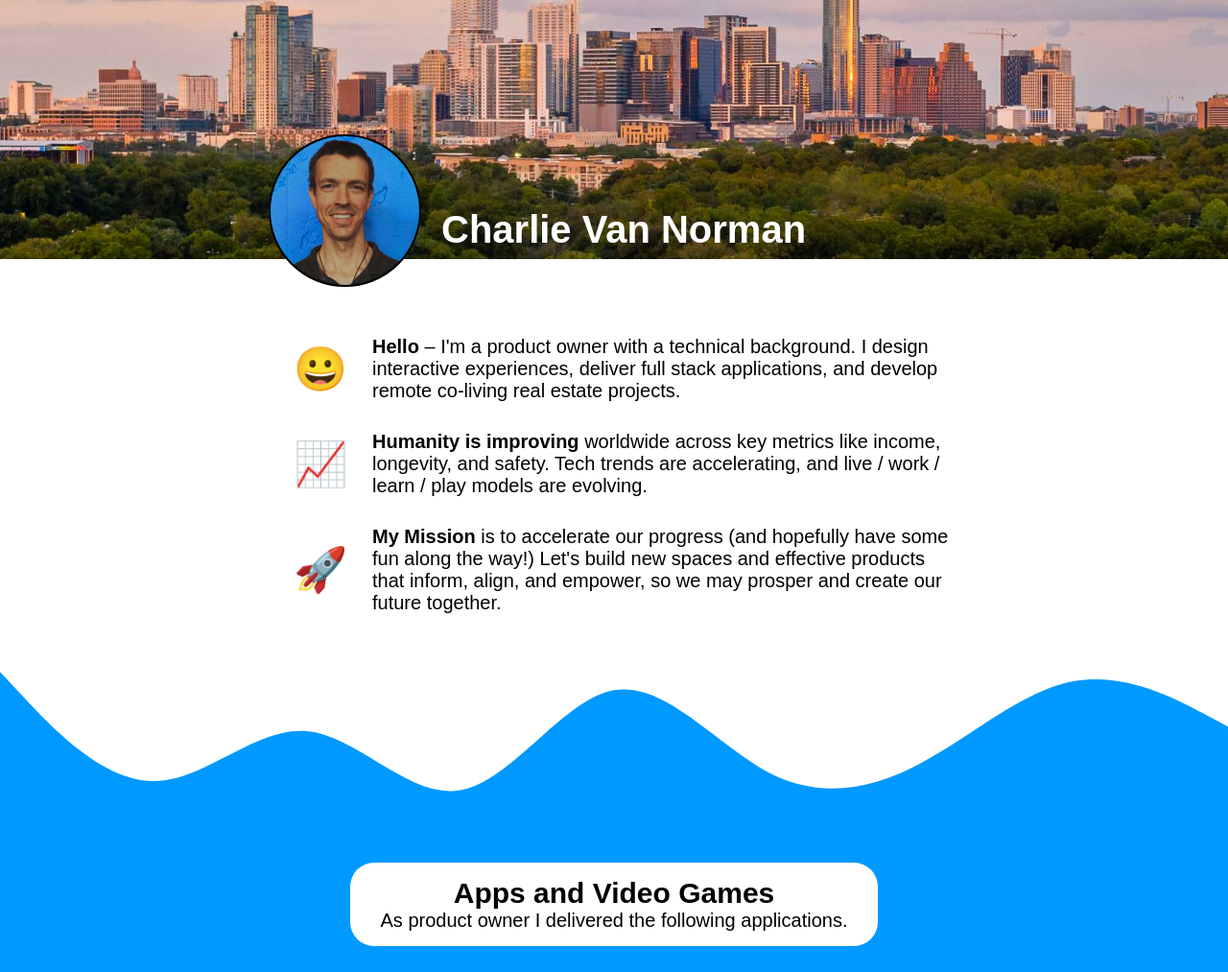
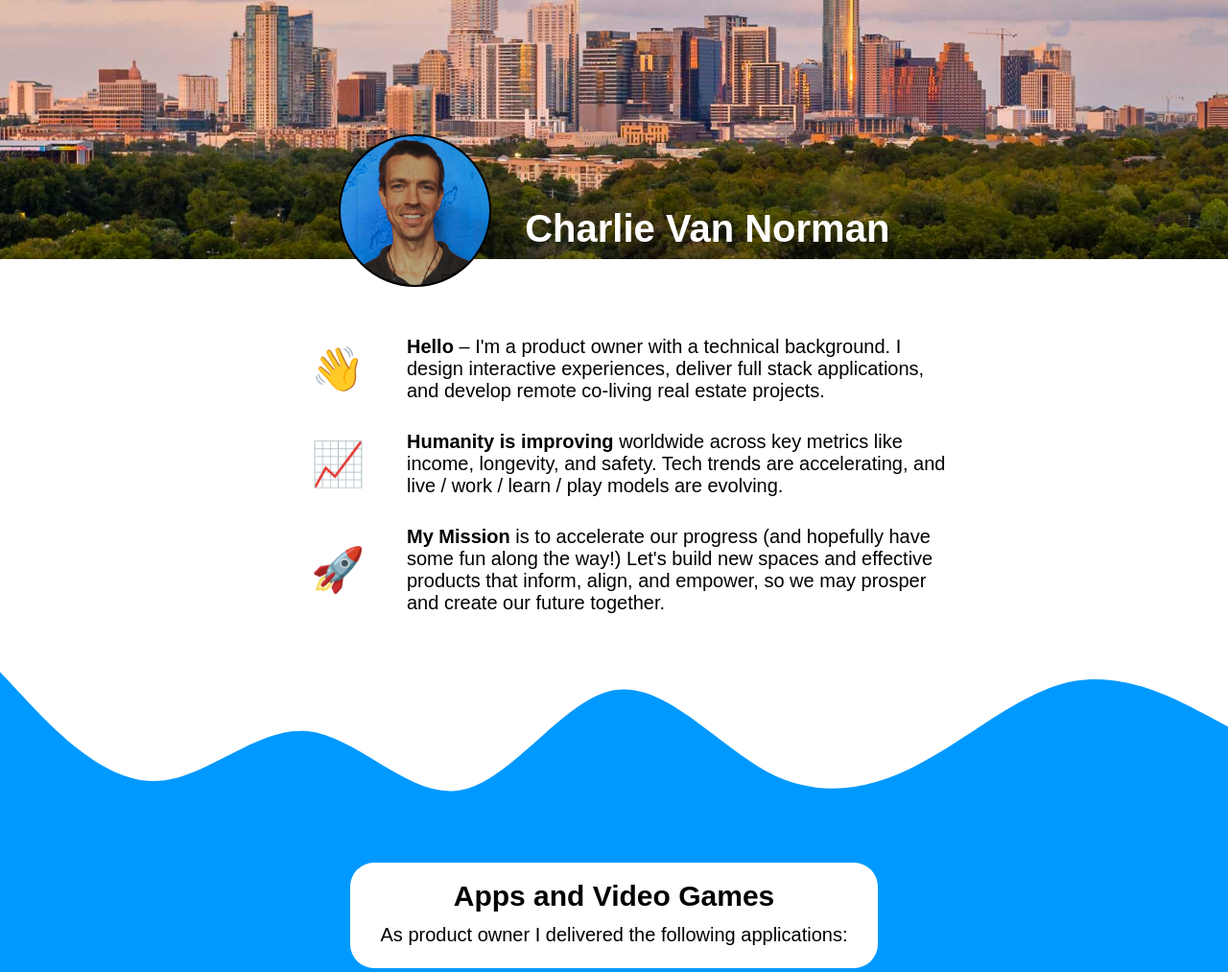
Before and after one commit to vannorman/vannorman, a Django app: page / in a window 1280 px wide. Shown: the top 1013 px of the page at 96% size. Run offline with Django 3.2, Linux system fonts and the light colour scheme.

Commit message:
imrovements

```diff
--- a/static/css/home.css
+++ b/static/css/home.css
@@ -30,13 +30,28 @@ body{
     background-size:cover;
     padding:0; margin:0;
 }
-#me {margin:0 auto;text-align:center;width:720px;position:relative;top:140px;}
+#me {
+    margin:0 auto;
+    text-align:center;
+    width:720px;
+    position:relative;
+    top:140px;
+    vertical-align:top;
+}
+@media only screen and (max-width:653px){ #top {margin-bottom:100px;}; }
 @media only screen and (max-width:957px){ #me {width:90%;}; }
-#name2 {color:white;position:absolute;top:50px;left:180px;}
+#name2 {
+    color:white;
+   display:inline-block;
+    height:155px;
+    vertical-align:middle;
+    margin-left:30px;
+}
+@media only screen and (max-width:653px){ #name2 {color:black;}; }
 #portrait {
     position:relative;
-    float:left;
     width:155px;
+    display:inline-block;
     height:155px;
 	border:2px solid black;
 	border-radius:50%;
@@ -55,8 +70,15 @@ body{
 
 .introRow {	display:table-row; padding-bottom:15px; }
 
-.introCell {display:table-cell; width:15%;font-size:2.25em;line-height:0;text-align:center;vertical-align:middle; }
-.introCell2 { display:table-cell; width:85%; }
+.introCell {
+    display:table-cell;
+    width:20%;
+    font-size:2.25em;
+    line-height:0;
+    text-align:center;
+    vertical-align:middle;
+}
+.introCell2 { display:table-cell; width:80%; }
 
 #content1 {
     background: linear-gradient(180deg, #2db54d 80%, #873e23 20%);
@@ -67,7 +89,7 @@ body{
 
 .content .heading {width: 550px; margin:0 auto; display:block;height:120px;}
 @media only screen and (max-width: 1067px) { #content .heading { width:90%; }; }
-.content p { margin:0 auto; position:relative;border-radius:25px;background-color:white;padding:15px;text-align:center;}
+.content p { margin:0 auto; position:relative;border-radius:25px;background-color:white;padding:15px;text-align:center; line-height:2em;}
 .bar {
 	position:relative;
 	width:100%;
@@ -133,7 +155,7 @@ body{
 
 
 .apps { width: 90%; margin: 0 auto; text-align:center; }
-.appBox { display:inline-block;width:340px;height:360px;margin:0 auto; text-align:center;vertical-align:top; }
+.appBox { display:inline-block;width:340px;height:360px;margin:20px auto; text-align:center;vertical-align:top; }
 .app { margin:10px; background-color:white;border-radius:25px;}
-.app .title { margin: 5px auto 10px auto; font-weight:bold;font-size:1.2em; padding-top:10px; }
+.app .title { margin: 5px auto 10px auto; font-weight:bold;font-size:1.2em; padding: 23px 0 7px 0; }
 .app .description { height:100px; max-height:100px; padding: 20px; text-align:left;}
--- a/vannorman/templates/home.html
+++ b/vannorman/templates/home.html
@@ -23,7 +23,7 @@
 
 <div id="introTable" style=>
 	<div class="introRow" style="display:table-row;">
-		<div class="introCell" style="">&#128512</div>
+		<div class="introCell" style="">👋</div>
 		<div class="introCell2" style=><b> Hello </b> &#8211; I'm a product owner with a technical background. I design interactive experiences, deliver full stack applications, and develop remote co-living real estate projects.</div>
 	</div>
 	<div class="introRow" style="display:table-row;">
@@ -41,7 +41,7 @@
 <svg style="margin-top:-75px;" xmlns="http://www.w3.org/2000/svg" viewBox="0 0 1440 320"><path fill="#0099ff" fill-opacity="1" d="M0,96L30,128C60,160,120,224,180,224C240,224,300,160,360,165.3C420,171,480,245,540,234.7C600,224,660,128,720,117.3C780,107,840,181,900,213.3C960,245,1020,235,1080,202.7C1140,171,1200,117,1260,106.7C1320,96,1380,128,1410,144L1440,160L1440,320L1410,320C1380,320,1320,320,1260,320C1200,320,1140,320,1080,320C1020,320,960,320,900,320C840,320,780,320,720,320C660,320,600,320,540,320C480,320,420,320,360,320C300,320,240,320,180,320C120,320,60,320,30,320L0,320Z"></path></svg>
 <div id="content2" class="content">
     <div class="heading">
-        <p> <b class="headingTitle"> Apps and Video Games </b><br> As product owner I delivered the following applications.</p>
+        <p> <b class="headingTitle"> Apps and Video Games </b><br> As product owner I delivered the following applications:</p>
     </div>
     <div class="apps">
 	    {% for item in works %}
--- a/vannorman/views.py
+++ b/vannorman/views.py
@@ -250,7 +250,7 @@ def home(request):
 		"link" : "",
 		"date" : "2017 Q4",
 		"subtitle" : "",
-		"description" : "Robots are controlled using human inputs in Virtual Reality, and can be trained on the data gathered by human inputs (using Vive controllers)",
+		"description" : "Remote control industrial robot which can make toast, pour drinks, and pick junkyard metals.",
 		"images" : [
 			{"img":"hi1.png"},
 			{"img":"hi2.png"},
@@ -288,7 +288,7 @@ def home(request):
 		"link" : "https://foresight.org/nanotechnology-leading-to-molecular-machines/",
                 "date" : "2018 Q1",
 #		"subtitle" : "A Virtual Reality fitness game in collaboration with Alex Goldman",
-		"description" : "Based on projects designed by the Foresight Institute's May 2018 Molecular Machines workshop",
+		"description" : "Animated showcase including a modular catalyst synthesizer, controlled molecule flow, and energy storage.",
 		"video" : {
 			"source": "https://player.vimeo.com/video/273109330",
 			"image" : "mm_background.jpg"
@@ -322,7 +322,7 @@ def home(request):
 		"background" : "mm_background.jpg",
 		"position" : "Consultant, Designer, Programmer",
 		"link" : "http://vertical.ai/",
-		"description" : "As a big believer in video games as the best medium for learning, I also believe VR takes this one step further. This is an experimental immersive experience to teach about the makeup of a cell with labeled organelles.",
+		"description" : "An immersive exploration of an animal cell with labeled organelles and structures.",
 		"video" : {
 			"source": "https://player.vimeo.com/video/294705147",
 			"image" : "mm_background.jpg"
@@ -359,7 +359,7 @@ def home(request):
 		"date" : "2015 Q1",
 		"position" : "Developer",
 		"subtitle" : "Fly through a real mouse brain",
-		"description" : "Using a cubic centimeter of a mouse brain imaged with 3Scan's equipment, I made a virtual reality tour through the vasculature and a mini-game to destroy blood clots. This was on exhibit during the Exploratorium's science week in 2015.",
+		"description" : "Immersive tour through a mouse brain with simulated Clopidogrel administration — Exploratorium exhibit 2015.",
 		"images" : [
 			{"img":"mouse2.png"},
 			{"img":"mouse3.png"},
@@ -500,7 +500,7 @@ def home(request):
 		"link" : "https://store.steampowered.com/app/978650/SpaceFrog_VR/",
 		"date" : "2018 Q1 - Q4",
 #		"subtitle" : "A Virtual Reality fitness game in collaboration with Alex Goldman",
-		"description" : "A VR Active Fitness game in collaboration with Alex Goldman, which engages the player to utilize the body and controllers in motion throughout the full play area (2 x 3 meters)",
+		"description" : "Boxing / Dodging game that engages the player in motion throughout the full body as they rescue the Frog Princess.",
 		"video" : {
 			"source": "https://player.vimeo.com/video/305282073",
 			"image" : "sf1.png"
```
